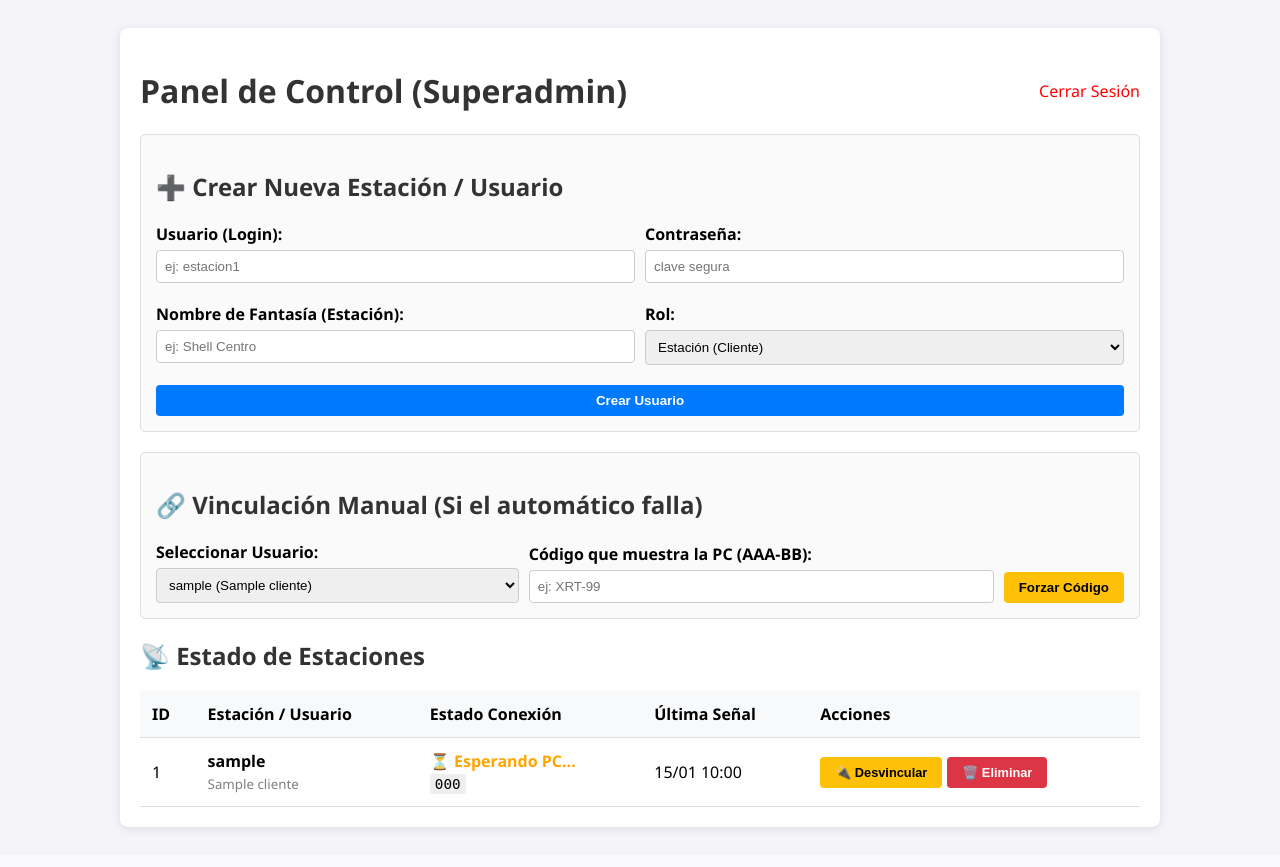
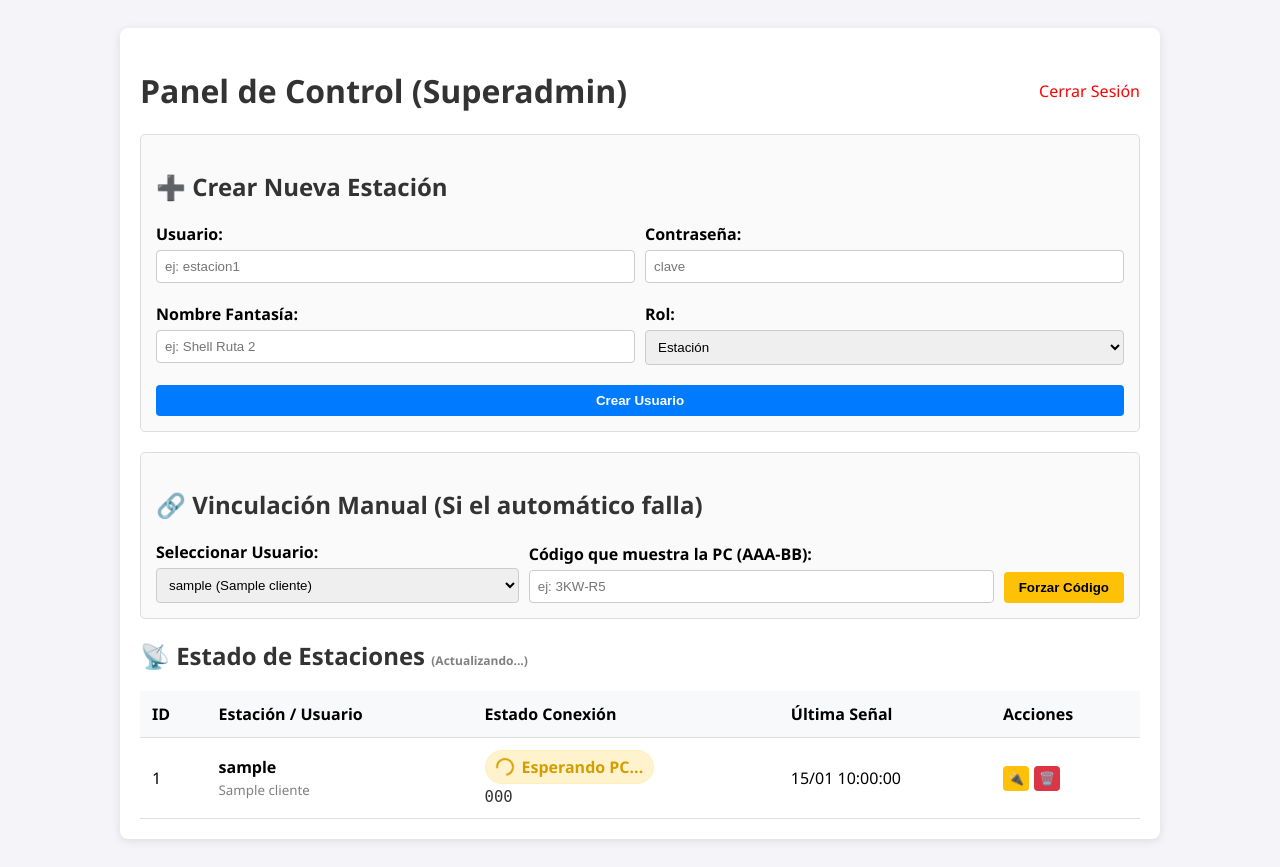
Before and after one commit to EmmanuelArce12/central-estaciones, a Flask app: template templates/admin_dashboard.html in a window 1280 px wide. Before the commit the page ends 832 px from the top, so only its background shows below. Run offline with Flask 3, Linux system fonts and the light colour scheme; the template is opened without the code that fills it: values that come from a table or form of the project are taken from there, others are empty; tables that the repository leaves empty hold one stand-in row (values such as "Sample post").

Commit message:
"reloj cargando en admin dashboard"

```diff
--- a/templates/admin_dashboard.html
+++ b/templates/admin_dashboard.html
@@ -28,12 +28,41 @@
         th, td { text-align: left; padding: 12px; border-bottom: 1px solid #ddd; }
         th { background-color: #f8f9fa; }
 
-        /* Estados */
-        .status-online { color: green; font-weight: bold; }
+        /* ESTADOS Y ANIMACIONES */
+        .status-online { color: green; font-weight: bold; display: flex; align-items: center; gap: 5px; }
         .status-offline { color: red; font-weight: bold; }
-        .status-waiting { color: orange; font-weight: bold; }
 
-        .code-display { font-family: monospace; background: #eee; padding: 2px 5px; border-radius: 3px; font-size: 1.1em; }
+        .status-waiting {
+            color: #d39e00;
+            font-weight: bold;
+            background: #fff3cd;
+            padding: 5px 10px;
+            border-radius: 20px;
+            display: inline-flex;
+            align-items: center;
+            gap: 8px;
+            border: 1px solid #ffeeba;
+        }
+
+        /* Relojito girando */
+        .spinner {
+            width: 14px;
+            height: 14px;
+            border: 2px solid #d39e00;
+            border-top: 2px solid transparent;
+            border-radius: 50%;
+            animation: spin 1s linear infinite;
+        }
+
+        @keyframes spin {
+            0% { transform: rotate(0deg); }
+            100% { transform: rotate(360deg); }
+        }
+
+        .code-display { font-family: monospace; font-size: 1.2em; color: #333; margin-top: 4px; display: block; }
+        .badge-new { background: #28a745; color: white; font-size: 0.7em; padding: 2px 5px; border-radius: 4px; animation: pulse 2s infinite; }
+
+        @keyframes pulse { 0% { opacity: 1; } 50% { opacity: 0.5; } 100% { opacity: 1; } }
     </style>
 </head>
 <body>
@@ -53,35 +82,35 @@
 
     <!-- CREAR NUEVA ESTACIÓN -->
     <div class="card">
-        <h2>➕ Crear Nueva Estación / Usuario</h2>
+        <h2>➕ Crear Nueva Estación</h2>
         <form method="POST">
             <input type="hidden" name="create_user" value="1">
             <div style="display: grid; grid-template-columns: 1fr 1fr; gap: 10px;">
                 <div class="form-group">
-                    <label>Usuario (Login):</label>
+                    <label>Usuario:</label>
                     <input type="text" name="username" required placeholder="ej: estacion1">
                 </div>
                 <div class="form-group">
                     <label>Contraseña:</label>
-                    <input type="text" name="password" required placeholder="clave segura">
+                    <input type="text" name="password" required placeholder="clave">
                 </div>
                 <div class="form-group">
-                    <label>Nombre de Fantasía (Estación):</label>
-                    <input type="text" name="nombre" placeholder="ej: Shell Centro">
+                    <label>Nombre Fantasía:</label>
+                    <input type="text" name="nombre" placeholder="ej: Shell Ruta 2">
                 </div>
                 <div class="form-group">
                     <label>Rol:</label>
                     <select name="role">
-                        <option value="estacion">Estación (Cliente)</option>
+                        <option value="estacion">Estación</option>
                         <option value="superadmin">Administrador</option>
                     </select>
                 </div>
             </div>
-            <button type="submit" class="btn-primary" style="margin-top:10px; width:100%">Crear Usuario</button>
+            <button type="submit" class="btn-primary" style="width:100%; margin-top:10px;">Crear Usuario</button>
         </form>
     </div>
 
-    <!-- VINCULACIÓN MANUAL (Opcional) -->
+    <!-- VINCULACIÓN MANUAL -->
     <div class="card">
         <h2>🔗 Vinculación Manual (Si el automático falla)</h2>
         <form method="POST" style="display:flex; gap:10px; align-items:flex-end;">
@@ -98,14 +127,14 @@
             </div>
             <div style="flex-grow:1">
                 <label>Código que muestra la PC (AAA-BB):</label>
-                <input type="text" name="pairing_code" placeholder="ej: XRT-99">
+                <input type="text" name="pairing_code" placeholder="ej: 3KW-R5">
             </div>
             <button type="submit" class="btn-warning">Forzar Código</button>
         </form>
     </div>
 
     <!-- LISTA DE USUARIOS -->
-    <h2>📡 Estado de Estaciones</h2>
+    <h2>📡 Estado de Estaciones <span id="loading-indicator" style="font-size:0.5em; color:gray;">(Actualizando...)</span></h2>
     <table>
         <thead>
             <tr>
@@ -116,50 +145,43 @@
                 <th>Acciones</th>
             </tr>
         </thead>
-        <tbody>
+        <tbody id="users-table-body">
+            <!-- SE LLENA CON JAVASCRIPT PERO DEJAMOS BASE POR SI ACASO -->
             {% for u in users %}
-            <tr>
+            <tr id="row-{{ u.id }}">
                 <td>{{ u.id }}</td>
                 <td>
-                    <strong>{{ u.username }}</strong>
-                    <br>
+                    <strong>{{ u.username }}</strong><br>
                     <small style="color:gray;">{{ u.cliente_info.nombre_fantasia if u.cliente_info else u.role }}</small>
                 </td>
-                <td>
+                <td id="status-cell-{{ u.id }}">
+                    <!-- Estado inicial (server side render) -->
                     {% if u.status_conexion == 'online' %}
                         <span class="status-online">● ONLINE</span>
                     {% elif u.status_conexion == 'waiting' %}
-                        <span class="status-waiting">⏳ Esperando PC...</span>
-                        <br>
+                        <div class="status-waiting">
+                            <div class="spinner"></div>
+                            Esperando PC...
+                        </div>
                         <span class="code-display">{{ u.device_pairing_code }}</span>
                     {% else %}
                         <span class="status-offline">● OFFLINE</span>
                     {% endif %}
                 </td>
-                <td>
-                    {{ u.last_check.strftime('%d/%m %H:%M') if u.last_check else 'Nunca' }}
+                <td id="time-cell-{{ u.id }}">
+                    {{ u.last_check.strftime('%d/%m %H:%M:%S') if u.last_check else 'Nunca' }}
                 </td>
-
-                <!-- AQUÍ ESTÁ LA CORRECCIÓN SOLICITADA -->
                 <td>
                     <div style="display:flex; gap: 5px;">
-
-                        <!-- Botón Revocar (Solo desconecta la PC, no borra usuario) -->
-                        {% if u.api_token or u.device_pairing_code %}
-                        <form method="POST">
+                        <form method="POST" style="display:inline;">
                             <input type="hidden" name="user_id" value="{{ u.id }}">
                             <input type="hidden" name="revoke" value="1">
-                            <button type="submit" class="btn-warning" title="Desconectar PC" style="font-size:0.8em;">🔌 Desvincular</button>
+                            <button type="submit" class="btn-warning" title="Desconectar" style="font-size:0.8em; padding:5px;">🔌</button>
                         </form>
-                        {% endif %}
-
-                        <!-- Botón Eliminar (Borra usuario y datos) - Protegido para no borrarte a ti mismo -->
                         {% if u.id != current_user.id %}
-                        <form action="{{ url_for('eliminar_estacion', id=u.id) }}" method="POST" onsubmit="return confirm('⚠️ ¡PELIGRO!\n\n¿Estás seguro de ELIMINAR a {{ u.username }}?\n\nSe borrarán:\n- Sus reportes históricos.\n- Su configuración.\n- Su acceso.\n\nEsta acción no se puede deshacer.');">
-                            <button type="submit" class="btn-danger" title="Eliminar definitivamente" style="font-size:0.8em;">🗑️ Eliminar</button>
+                        <form action="{{ url_for('eliminar_estacion', id=u.id) }}" method="POST" onsubmit="return confirm('¿Eliminar?');" style="display:inline;">
+                            <button type="submit" class="btn-danger" title="Eliminar" style="font-size:0.8em; padding:5px;">🗑️</button>
                         </form>
-                        {% else %}
-                            <small>(Tú)</small>
                         {% endif %}
                     </div>
                 </td>
@@ -167,8 +189,55 @@
             {% endfor %}
         </tbody>
     </table>
+</div>
 
-</div>
+<!-- SCRIPT DE ACTUALIZACIÓN AUTOMÁTICA -->
+<script>
+    function updateStatus() {
+        fetch('/admin/api/status-all')
+            .then(response => response.json())
+            .then(data => {
+                const indicator = document.getElementById('loading-indicator');
+                indicator.style.opacity = '1';
+                setTimeout(() => indicator.style.opacity = '0', 500);
+
+                data.forEach(user => {
+                    const statusCell = document.getElementById(`status-cell-${user.id}`);
+                    const timeCell = document.getElementById(`time-cell-${user.id}`);
+
+                    if (statusCell && timeCell) {
+                        // Actualizar Hora
+                        timeCell.innerText = user.last_check;
+
+                        // Actualizar Estado Visualmente
+                        let htmlStatus = '';
+                        if (user.status === 'online') {
+                            htmlStatus = `<span class="status-online">● ONLINE <span class="badge-new">LIVE</span></span>`;
+                        } else if (user.status === 'waiting') {
+                            htmlStatus = `
+                                <div class="status-waiting">
+                                    <div class="spinner"></div>
+                                    Esperando PC...
+                                </div>
+                                <span class="code-display">${user.code}</span>
+                            `;
+                        } else {
+                            htmlStatus = `<span class="status-offline">● OFFLINE</span>`;
+                        }
+
+                        // Solo reemplazar si cambió para evitar parpadeos innecesarios
+                        if (statusCell.innerHTML.trim() !== htmlStatus.trim()) {
+                            statusCell.innerHTML = htmlStatus;
+                        }
+                    }
+                });
+            })
+            .catch(err => console.error("Error polling:", err));
+    }
+
+    // Ejecutar cada 2 segundos
+    setInterval(updateStatus, 2000);
+</script>
 
 </body>
 </html>
```
